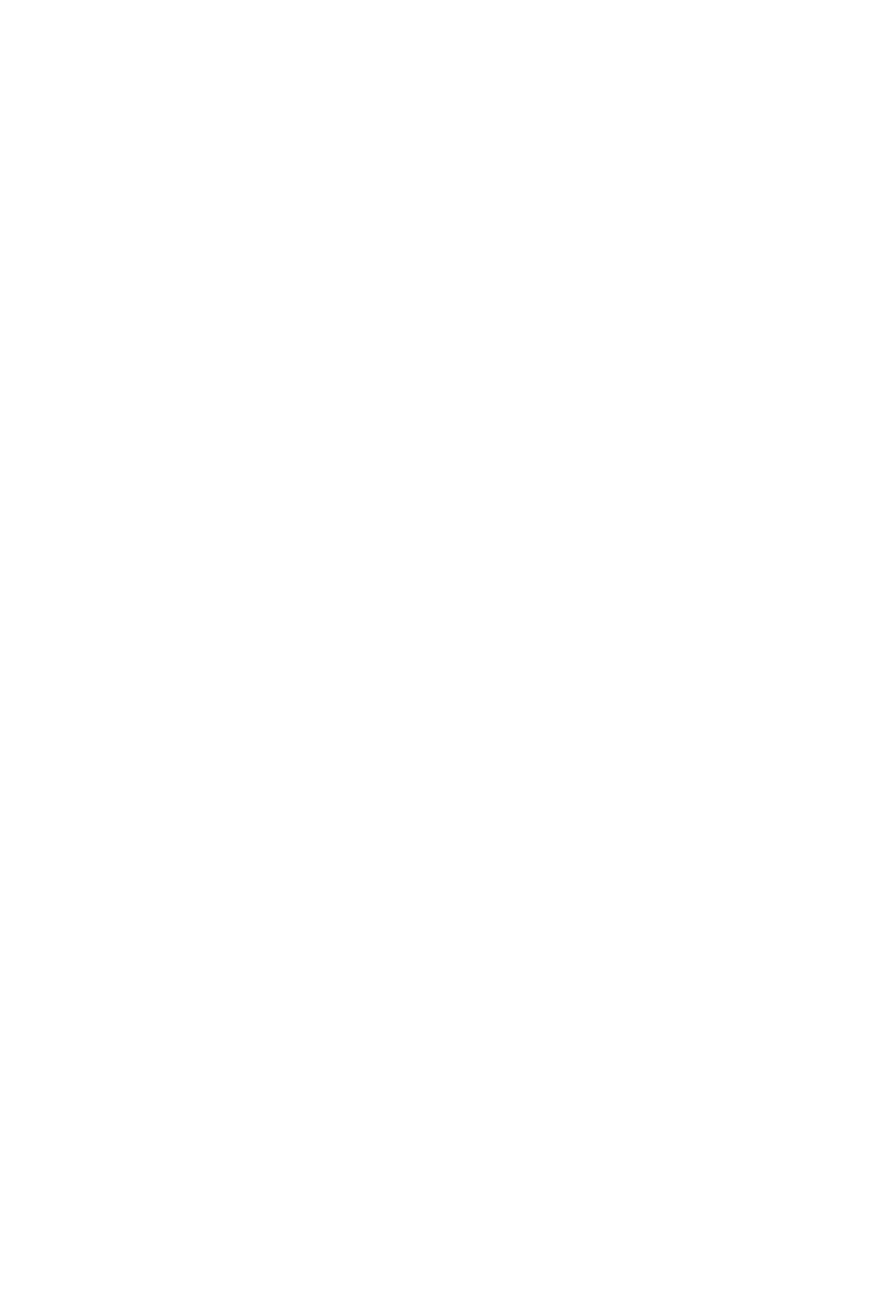
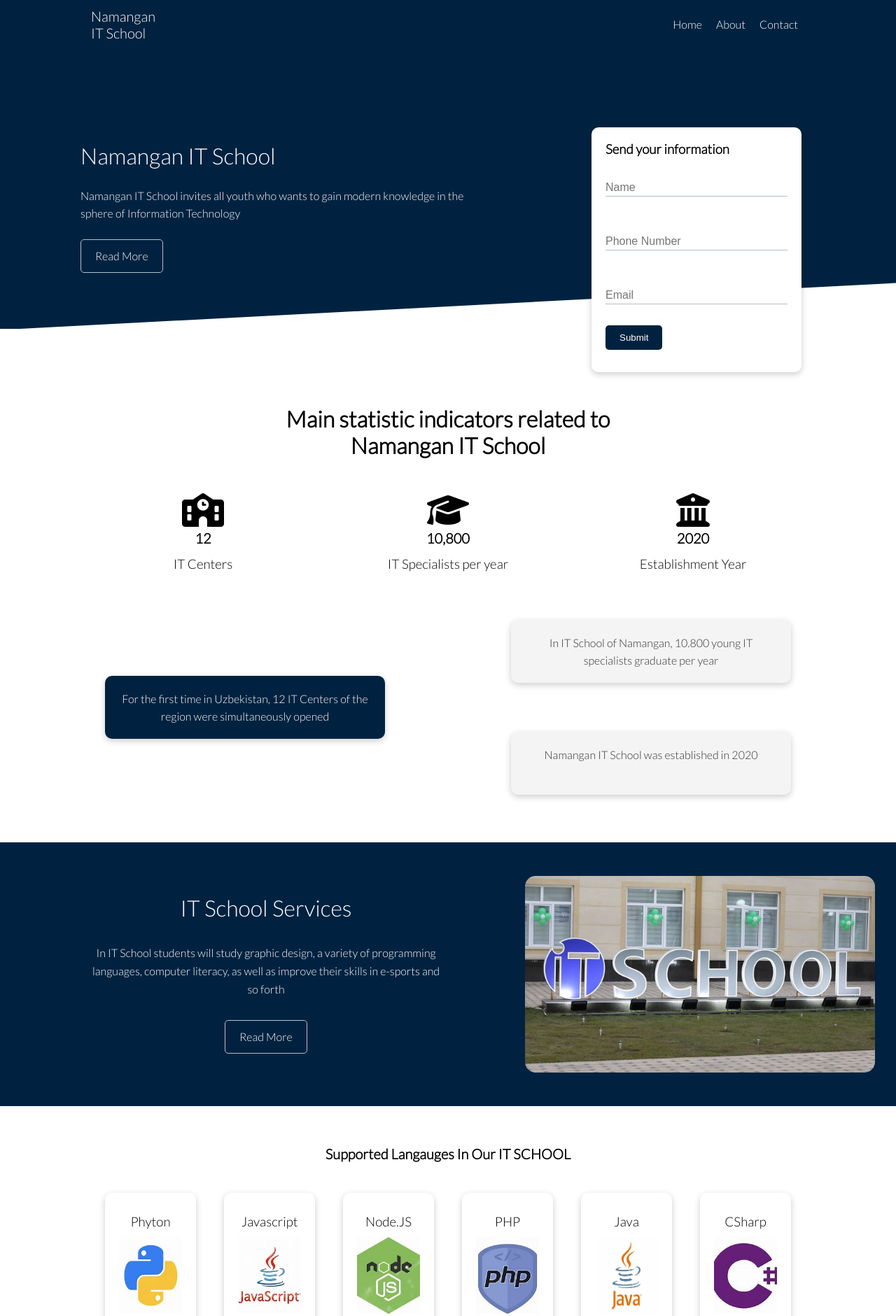
Before and after one commit to mukhammadjonisokjonov/IT-School, a plain HTML site: page introduction.html in a window 1280 px wide. Shown: the top 1881 px of the page at 70% size. Before the commit the page ends 800 px from the top, so only its background shows below. Drawn offline with Linux system fonts and the light colour scheme.

Commit message:
Completed Introduction part

```diff
--- a/introduction.html
+++ b/introduction.html
@@ -5,12 +5,157 @@
     <meta http-equiv="X-UA-Compatible" content="IE=edge">
     <meta name="viewport" content="width=device-width, initial-scale=1.0">
     <title>Document</title>
+    <link rel="stylesheet" href="./main.css">
+    <link rel="stylesheet" href="./utility.css">
     <link rel="icon" href="./image/M-Letter.png">
     <link rel="stylesheet" href="https://cdnjs.cloudflare.com/ajax/libs/font-awesome/6.2.1/css/all.min.css" integrity="sha512-MV7K8+y+gLIBoVD59lQIYicR65iaqukzvf/nwasF0nqhPay5w/9lJmVM2hMDcnK1OnMGCdVK+iQrJ7lzPJQd1w==" crossorigin="anonymous" referrerpolicy="no-referrer" />
     <link rel="stylesheet" href="path/to/font-awesome/css/font-awesome.min.css">
 </head>
 <body>
     <!-- Navbar -->
+    <div class="navbar bg-dark">
+        <div class="container flex">
+            <h3 class="lead">Namangan <br> IT School</h3>
+            <nav>
+                <ul>
+                    <li><a href="introduction.html">Home</a></li>
+                    <li><a href="about.html">About</a></li>
+                    <li><a href="contact.html">Contact</a></li>
+                </ul>
+            </nav>
+        </div>
+    </div>
 
+    <!-- Showcase -->
+    <div class="showcase bg-dark py-3">
+        <div class="container grid">
+            <div class="showcase-text">
+                <h2 class="md">Namangan IT School</h2>
+                <p class="py-2">Namangan IT School invites all youth who wants to gain modern knowledge in the sphere of Information Technology</p>
+                <a href="introduction.html" class="btn btn-outline">Read More</a>
+            </div>
+
+            <div class="showcase-form card">
+                <h3>Send your information</h3>
+                <form>
+                    <div class="form-control">
+                        <input type="text" name="name" placeholder="Name" required>
+                    </div>
+                    <div class="form-control">
+                        <input type="number" name="number" placeholder="Phone Number" required>
+                    </div>
+                    <div class="form-control">
+                        <input type="email" name="email" placeholder="Email" required>
+                    </div>
+                    <input type="submit" class="btn btn-dark">
+                </form>
+            </div>
+        </div>
+    </div>
+
+    <!-- Stats -->
+    <div class="stats">
+        <h3 class="stats-heading md">Main statistic indicators related to Namangan IT School</h3>
+        <div class="container grid grid-3 text-center">
+            <div>
+                <i class="fas fa-school fa-3x"></i>
+                <p class="lead">12</p>
+                <h3>IT Centers</h3>
+            </div>
+            <div>
+                <i class="fa-sharp fa-solid fa-graduation-cap fa-3x"></i>
+                <p class="lead">10,800</p>
+                <h3>IT Specialists per year</h3>
+            </div>
+            <div>
+                <i class="fa-solid fa-building-columns fa-3x"></i>
+                <p class="lead">2020</p>
+                <h3>Establishment Year</h3>
+            </div>
+        </div>
+    </div>
+
+    <!-- Cli -->
+    <div class="cli py-4">
+        <div class="container grid grid-3 text-center">
+            <div class="card card1">
+                <p>For the first time in Uzbekistan, 12 IT Centers of the region were simultaneously opened</p>
+            </div>
+            <div class="card card2">
+                <p>In IT School of Namangan, 10.800 young IT specialists graduate per year</p>
+            </div>
+            <div class="card card3">
+                <p>Namangan IT School was established in 2020</p>
+            </div>
+        </div>
+    </div>
+
+    <!-- Cloud -->
+    <div class="cloud bg-dark py-4">
+        <div class="container grid">
+            <div class="cloud-heading text-center">
+                <h2 class="md">IT School Services</h2>
+                <p class="py-3">In IT School students will study graphic design, a variety of programming languages, computer literacy, as well as improve their skills in e-sports and so forth</p>
+                <a href="#" class="btn btn-outline">Read More</a>
+            </div>
+            <img src="./image/IT-school.jpg" alt="">
+        </div>
+    </div>
+
+    <!-- Languages -->
+    <div class="languages py-3">
+        <h2 class="languages-heading lead text-center py-2">Supported Langauges In Our IT SCHOOL</h2>
+        <div class="container flex">
+            <div class="card text-center">
+                <h3>Phyton</h3>
+                <img src="./image/phyton.jfif" alt="">
+            </div>
+            <div class="card text-center">
+                <h3>Javascript</h3>
+                <img src="./image/javascript.jfif" alt="">
+            </div>
+            <div class="card text-center">
+                <h3>Node.JS</h3>
+                <img src="./image/node.jfif" alt="">
+            </div>
+            <div class="card text-center">
+                <h3>PHP</h3>
+                <img src="./image/php.jfif" alt="">
+            </div>
+            <div class="card text-center">
+                <h3>Java</h3>
+                <img src="./image/java.jfif" alt="">
+            </div>
+            <div class="card text-center">
+                <h3>CSharp</h3>
+                <img src="./image/csharp.jfif" alt="">
+            </div>
+        </div>
+    </div>
+
+    <!-- Footer -->
+    <div class="footer bg-dark py-3">
+        <div class="container grid grid-3">
+            <div>
+                <h1>IT School</h1>
+                <p>Copyright &copy; 2020</p>
+            </div>
+            <div>
+                <nav>
+                    <ul>
+                        <li><a href="introduction.html">Home</a></li>
+                        <li><a href="about.html">About</a></li>
+                        <li><a href="Contact.html">Contact</a></li>
+                    </ul>
+                </nav>
+            </div>
+            <div class="social">
+                <a href=""><i class="fa-brands fa-github fa-2x"></i></a>
+                <a href=""><i class="fa-brands fa-instagram fa-2x"></i></a>
+                <a href=""><i class="fa-brands fa-facebook fa-2x"></i></a>
+                <a href=""><i class="fa-brands fa-twitter fa-2x"></i></a>
+            </div>
+        </div>
+    </div>
 </body>
 </html>
--- a/main.css
+++ b/main.css
@@ -0,0 +1,205 @@
+@import url('https://fonts.googleapis.com/css2?family=Lato:wght@300&display=swap');
+
+* {
+    box-sizing: border-box;
+    margin: 0;
+    padding: 0;
+}
+
+body {
+    font-family: 'Lato', sans-serif;
+    line-height: 1.6;
+    color: black;
+}
+
+h1, h2, h3 {
+    font-weight: 300;
+    line-height: 1.2;
+}
+
+img {
+    width: 100%;
+}
+
+ul {
+    list-style-type: none;
+}
+
+a {
+    text-decoration: none;
+}
+
+/* Navbar */
+
+.navbar {
+    height: 70px;
+}
+
+.navbar .flex {
+    justify-content: space-between;
+}
+
+.navbar ul {
+    display: flex;
+}
+
+.navbar a {
+    padding: 5px;
+    margin: 5px;
+    color: #fff;
+}
+
+.navbar a:hover {
+    border-bottom: 2px solid #fff;
+}
+
+/* Showcase */
+
+.showcase {
+    height: 400px;
+    position: relative;
+}
+
+.showcase-form {
+    top: 60px;
+    height: 350px;
+    width: 300px;
+    position: relative;
+    justify-self: flex-end;
+    z-index: 100;
+}
+
+.form-control {
+    padding: 20px 0;
+    margin: 10px 0;
+}
+
+.showcase-form input[type='text'],
+.showcase-form input[type='number'],
+.showcase-form input[type='email'] {
+    border: 0;
+    border-bottom: 1px solid #b4becb;
+    padding-bottom: 3px;
+    font-size: 1rem;
+    width: 100%;
+}
+
+.showcase .grid {
+    grid-template-columns: 55% 45%;
+    gap: 30px;
+}
+
+.showcase-form input:focus {
+    outline: 0;
+}
+
+.showcase h3 {
+    font-weight: bold;
+}
+
+.showcase::after {
+    content: '';
+    height: 100px;
+    right: 0;
+    left: 0;
+    position: absolute;
+    background-color: #fff;
+    transform: skewY(-3deg);
+}
+
+/* Stats */
+
+.stats {
+    padding-top: 100px;
+}
+
+.stats p {
+    font-weight: bold;
+}
+
+.stats h3 {
+    padding-top: 10px;
+}
+
+.stats-heading {
+    max-width: 500px;
+    margin: auto;
+    text-align: center;
+    font-weight: bold;
+    padding-bottom: 3rem;
+}
+
+/* Cli */
+
+.cli .card1 {
+    background-color: var(--dark-color);
+    color: #fff;
+}
+
+.cli .card2 {
+    background-color: var(--light-color);
+    color: #333;
+}
+
+.cli .card3 {
+    background-color: var(--light-color);
+    color: #333;
+}
+
+.cli .card {
+    height: 90px;
+    width: 400px;
+}
+
+.cli .grid >*:first-child {
+    grid-column: 1 / span 2;
+    grid-row: 1 / span 2;
+}
+
+/* Cloud */
+
+.cloud img {
+    margin-left: 100px;
+    border-radius: 15px;
+}
+
+/* Languages */
+
+.languages-heading {
+    font-weight: bold;
+}
+
+.languages img {
+    height: 110px;
+    width: 90px;
+}
+
+.languages .card h3 {
+    padding: 10px 0;
+}
+
+.languages .flex {
+    flex-wrap: wrap;
+}
+
+.languages .card:hover {
+    transform: translateY(-15px);
+}
+
+.languages .container {
+    max-width: 1400px;
+}
+
+/* Footer */
+
+.footer {
+    height: 150px;
+}
+
+.footer a {
+    color: #fff;
+}
+
+.footer i {
+    padding: 5px;
+}
--- a/utility.css
+++ b/utility.css
@@ -0,0 +1,180 @@
+:root {
+    --primary-color: #047aed;
+    --secondary-color: #1c3fa8;
+    --dark-color: #002240;
+    --light-color: #f4f4f4;
+}
+
+.bg-primary,
+.btn-primary {
+    background-color: var(--primary-color);
+    color: #fff;
+}
+
+.bg-secondary,
+.btn-secondary {
+    background-color: var(--secondary-color);
+    color: #fff;
+}
+
+.bg-dark,
+.btn-dark {
+    background-color: var(--dark-color);
+    color: #fff;
+}
+
+.bg-light,
+.btn-light {
+    background-color: var(--light-color);
+    color: #333;
+}
+
+/* Text Sizes */
+
+.lead {
+    font-size: 20px;
+}
+
+.sm {
+    font-size: 1rem;
+}
+
+.md {
+    font-size: 2rem;
+}
+
+.lg {
+    font-size: 3rem;
+}
+
+.xl {
+    font-size: 4rem;
+}
+
+/* Margin & Padding */
+
+.my-1 {
+    margin: 1rem 0;
+}
+.my-2 {
+    margin: 1.5rem 0;
+}
+.my-3 {
+    margin: 2rem 0;
+}
+.my-4 {
+    margin: 3rem 0;
+}
+.my-5 {
+    margin: 4rem 0;
+}
+
+.m-1 {
+    margin: 1rem;
+}
+.m-2 {
+    margin: 1.5rem;
+}
+.m-3 {
+    margin: 2rem;
+}
+.m-4 {
+    margin: 3rem;
+}
+.m-5 {
+    margin: 4rem;
+}
+
+.py-1 {
+    padding: 1rem 0;
+}
+.py-2 {
+    padding: 1.5rem 0;
+}
+.py-3 {
+    padding: 2rem 0;
+}
+.py-4 {
+    padding: 3rem 0;
+}
+.py-5 {
+    padding: 4rem 0;
+}
+
+.p-1 {
+    padding: 1rem;
+}
+.p-2 {
+    padding: 1.5rem;
+}
+.p-3 {
+    padding: 2rem;
+}
+.p-4 {
+    padding: 3rem;
+}
+.p-5 {
+    padding: 4rem;
+}
+
+/* Repeatable codes */
+
+.text-center {
+    text-align: center;
+}
+
+.container {
+    max-width: 1100px;
+    margin: 0 auto;
+    padding: 0 40px;
+    overflow: auto;
+}
+
+.flex {
+    display: flex;
+    justify-content: center;
+    align-items: center;
+    height: 100%;
+}
+
+.grid {
+    display: grid;
+    grid-template-columns: repeat(2, 1fr);
+    gap: 20px;
+    justify-content: center;
+    align-items: center;
+    height: 100%;
+    overflow: visible;
+}
+
+.grid-3 {
+    grid-template-columns: repeat(3, 1fr);
+    gap: 30px;
+}
+
+.btn {
+    display: inline-block;
+    border: 0;
+    border-radius: 5px;
+    padding: 10px 20px;
+    cursor: pointer;
+}
+
+.btn-outline {
+    border: 1px solid #b4becb;
+    color: #fff;
+}
+
+.btn:hover {
+    transform: scale(0.97);
+}
+
+.card {
+    background-color: #fff;
+    color: black;
+    border: none;
+    border-radius: 10px;
+    padding: 20px;
+    margin: 20px;
+    box-shadow: 0 3px 10px rgba(0, 0, 0, 0.2);
+}
```
